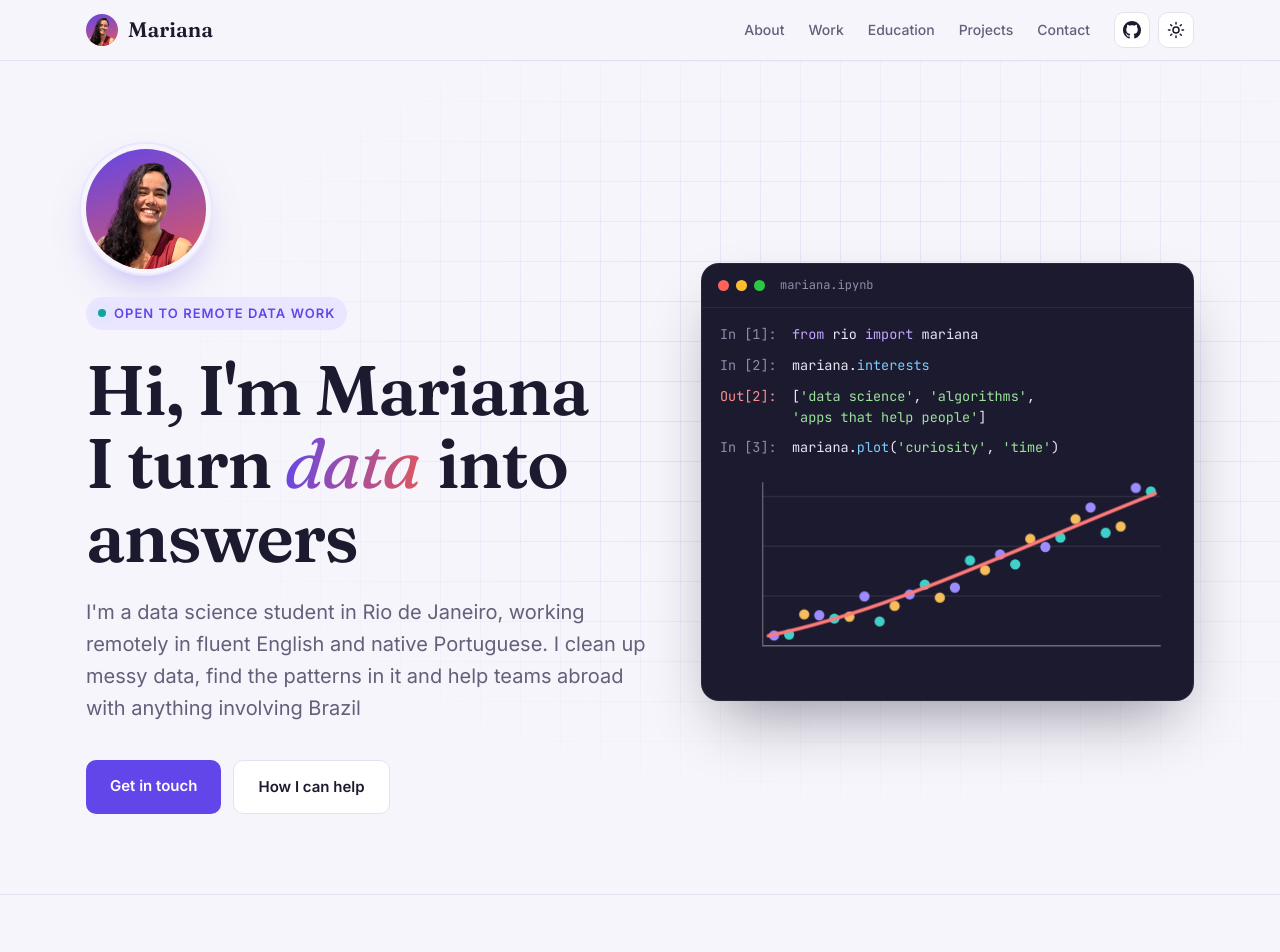
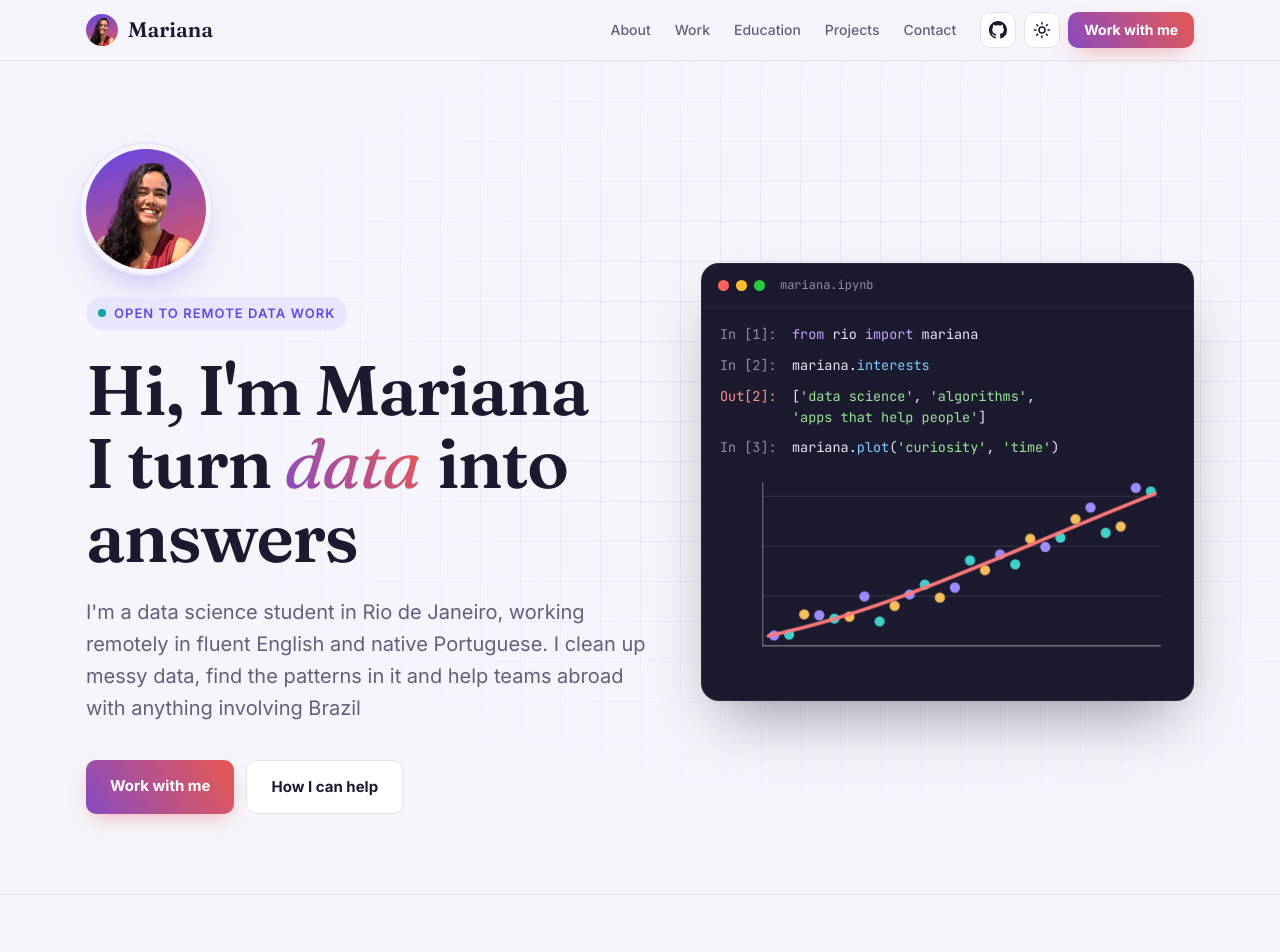
Before and after one commit to stevelacey/marianaeva, a plain HTML site: page index.html in a window 1280 px wide. Shown: the top 952 px of the page. Drawn offline with Linux system fonts and the light colour scheme.

Commit message:
Add an animated Work with me button to the hero and nav

```diff
--- a/index.html
+++ b/index.html
@@ -18,7 +18,7 @@
 <link rel="manifest" href="manifest.webmanifest">
 <link rel="preconnect" href="https://fonts.googleapis.com">
 <link rel="preconnect" href="https://fonts.gstatic.com" crossorigin>
-<link href="https://fonts.googleapis.com/css2?family=Fraunces:ital,opsz,wght@0,9..144,400;0,9..144,600;1,9..144,400&family=Inter:wght@400;500;600&family=JetBrains+Mono:wght@400;500&display=swap" rel="stylesheet">
+<link href="https://fonts.googleapis.com/css2?family=Fraunces:ital,opsz,wght@0,9..144,400;0,9..144,600;1,9..144,400&family=Inter:wght@400;500;600;700&family=JetBrains+Mono:wght@400;500&display=swap" rel="stylesheet">
 <script>
   // Apply the saved theme before paint so there's no flash
   try { const t = localStorage.getItem('theme'); if (t) document.documentElement.dataset.theme = t; } catch (e) {}
@@ -75,7 +75,9 @@
   .nav-icon{width:36px;height:36px;border-radius:10px;border:1px solid var(--line);background:var(--surface);color:var(--ink);display:grid;place-items:center}
   .nav-icon:hover{border-color:var(--accent);color:var(--accent)}
   .nav-icon svg{width:18px;height:18px;fill:currentColor}
-  .nav-btns{display:flex;gap:8px}
+  .nav-btns{display:flex;gap:8px;align-items:center}
+  .btn.btn-nav{padding:0 16px;height:36px;line-height:36px;font-size:14px;white-space:nowrap}
+  .btn.btn-nav:hover{transform:translateY(-1px)}
   .theme-toggle{width:36px;height:36px;border-radius:10px;border:1px solid var(--line);background:var(--surface);color:var(--ink);display:grid;place-items:center;cursor:pointer}
   .theme-toggle:hover{border-color:var(--accent);color:var(--accent)}
   .theme-toggle svg{width:18px;height:18px;fill:none;stroke:currentColor;stroke-width:2;stroke-linecap:round;stroke-linejoin:round}
@@ -95,12 +97,13 @@
   .eyebrow i{width:8px;height:8px;border-radius:50%;background:var(--teal);box-shadow:0 0 0 0 var(--teal);animation:pulse 2s infinite}
   @keyframes pulse{0%{box-shadow:0 0 0 0 rgba(15,163,163,.5)}70%{box-shadow:0 0 0 8px rgba(15,163,163,0)}100%{box-shadow:0 0 0 0 rgba(15,163,163,0)}}
   h1{font-family:Fraunces,serif;font-weight:600;font-size:clamp(40px,6.4vw,70px);line-height:1.05;letter-spacing:-.02em;margin-bottom:22px}
-  h1 em{font-style:italic;font-weight:400;background:linear-gradient(100deg,var(--accent),var(--coral));-webkit-background-clip:text;background-clip:text;color:transparent;padding-right:.05em}
+  h1 em{font-style:italic;font-weight:400;background:linear-gradient(60deg,var(--accent),var(--coral),var(--accent));background-size:300%;animation:bg-shift 6s ease-in-out infinite;-webkit-background-clip:text;background-clip:text;color:transparent;padding-right:.05em}
   .lead{font-size:clamp(17px,2.1vw,20px);color:var(--muted);max-width:560px;margin-bottom:36px}
   .btns{display:flex;gap:12px;flex-wrap:wrap}
-  .btn{display:inline-block;padding:14px 24px;border-radius:10px;font-weight:600;font-size:15px;text-decoration:none;transition:transform .15s,box-shadow .15s,border-color .15s,color .15s}
-  .btn-primary{background:var(--accent);color:#fff}
-  .btn-primary:hover{transform:translateY(-2px);box-shadow:0 10px 24px rgba(98,70,234,.3)}
+  .btn{display:inline-block;padding:14px 24px;border-radius:10px;font-weight:700;font-size:15px;text-decoration:none;transition:transform .15s,box-shadow .15s,border-color .15s,color .15s}
+  .btn-primary{background:linear-gradient(60deg,#6246ea,#e45858,#6246ea);background-size:300%;animation:bg-shift 6s ease-in-out infinite;color:#fff;box-shadow:0 8px 22px -8px rgba(228,88,88,.55)}
+  .btn-primary:hover{transform:translateY(-2px);box-shadow:0 14px 30px -8px rgba(228,88,88,.7)}
+  @keyframes bg-shift{0%,100%{background-position:0% 50%}50%{background-position:100% 50%}}
   .btn-ghost{border:1px solid var(--line);background:var(--surface)}
   .btn-ghost:hover{border-color:var(--accent);color:var(--accent)}
 
@@ -169,7 +172,7 @@
   .contact > *{position:relative}
   .contact h2{color:#fff;margin-bottom:14px}
   .contact p{color:rgba(255,255,255,.85);max-width:540px;margin:0 auto 28px}
-  .contact .btn-primary{background:#fff;color:#2b1f7a}
+  .contact .btn-primary{background:#fff;color:#2b1f7a;animation:none;box-shadow:none}
   .contact .btn-ghost{background:transparent;border-color:rgba(255,255,255,.45);color:#fff}
   .contact .btn-ghost:hover{border-color:#fff}
 
@@ -177,7 +180,7 @@
 
   .reveal{opacity:0;transform:translateY(16px);transition:opacity .6s ease,transform .6s ease}
   .reveal.show{opacity:1;transform:none}
-  @media (prefers-reduced-motion:reduce){.reveal{opacity:1;transform:none;transition:none}.chart .pt,.chart .fit{animation:none;opacity:1;stroke-dashoffset:0}}
+  @media (prefers-reduced-motion:reduce){.reveal{opacity:1;transform:none;transition:none}.chart .pt,.chart .fit{animation:none;opacity:1;stroke-dashoffset:0}.btn-primary,h1 em{animation:none}}
 
   @media (max-width:991px){
     .hero .wrap{grid-template-columns:1fr}
@@ -214,6 +217,7 @@
         <svg class="sun" viewBox="0 0 24 24"><circle cx="12" cy="12" r="4"/><path d="M12 2v2M12 20v2M4.9 4.9l1.4 1.4M17.7 17.7l1.4 1.4M2 12h2M20 12h2M4.9 19.1l1.4-1.4M17.7 6.3l1.4-1.4"/></svg>
         <svg class="moon" viewBox="0 0 24 24"><path d="M21 12.8A9 9 0 1 1 11.2 3a7 7 0 0 0 9.8 9.8z"/></svg>
       </button>
+      <a class="btn btn-primary btn-nav" href="#contact">Work with me</a>
       </div>
     </div>
   </div>
@@ -227,7 +231,7 @@
       <h1>Hi, I'm Mariana<br>I turn <em>data</em> into answers</h1>
       <p class="lead">I'm a data science student in Rio de Janeiro, working remotely in fluent English and native Portuguese. I clean up messy data, find the patterns in it and help teams abroad with anything involving Brazil</p>
       <div class="btns">
-        <a href="#contact" class="btn btn-primary">Get in touch</a>
+        <a href="#contact" class="btn btn-primary">Work with me</a>
         <a href="#work" class="btn btn-ghost">How I can help</a>
       </div>
     </div>
@@ -339,6 +343,8 @@
     <h2>Skills and languages</h2>
     <div class="tags reveal">
       <span class="tag">Programming</span>
+      <span class="tag" style="--c:var(--accent)">Python</span>
+      <span class="tag" style="--c:var(--accent)">C++</span>
       <span class="tag">Data structures</span>
       <span class="tag">Algorithms</span>
       <span class="tag">App development</span>
```
